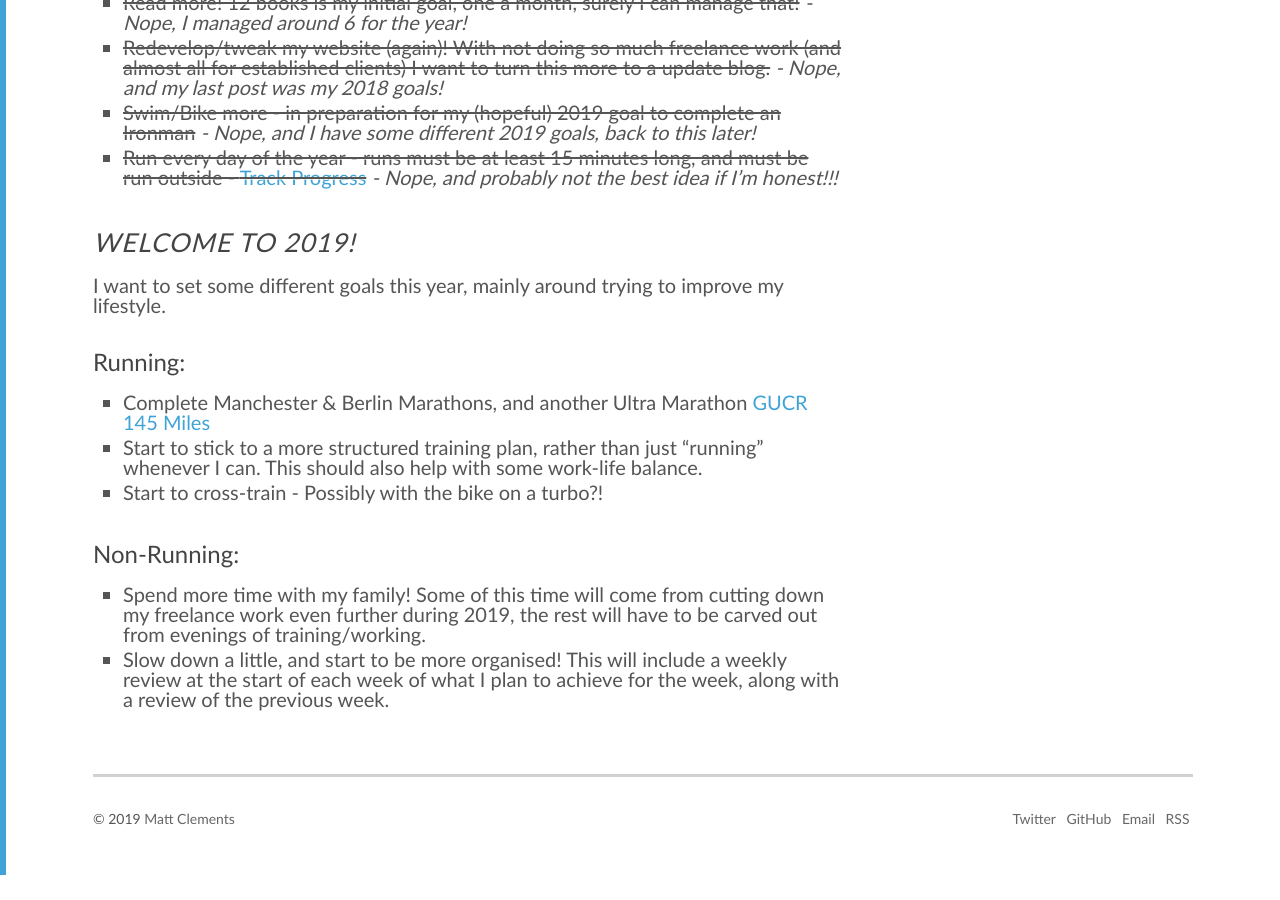
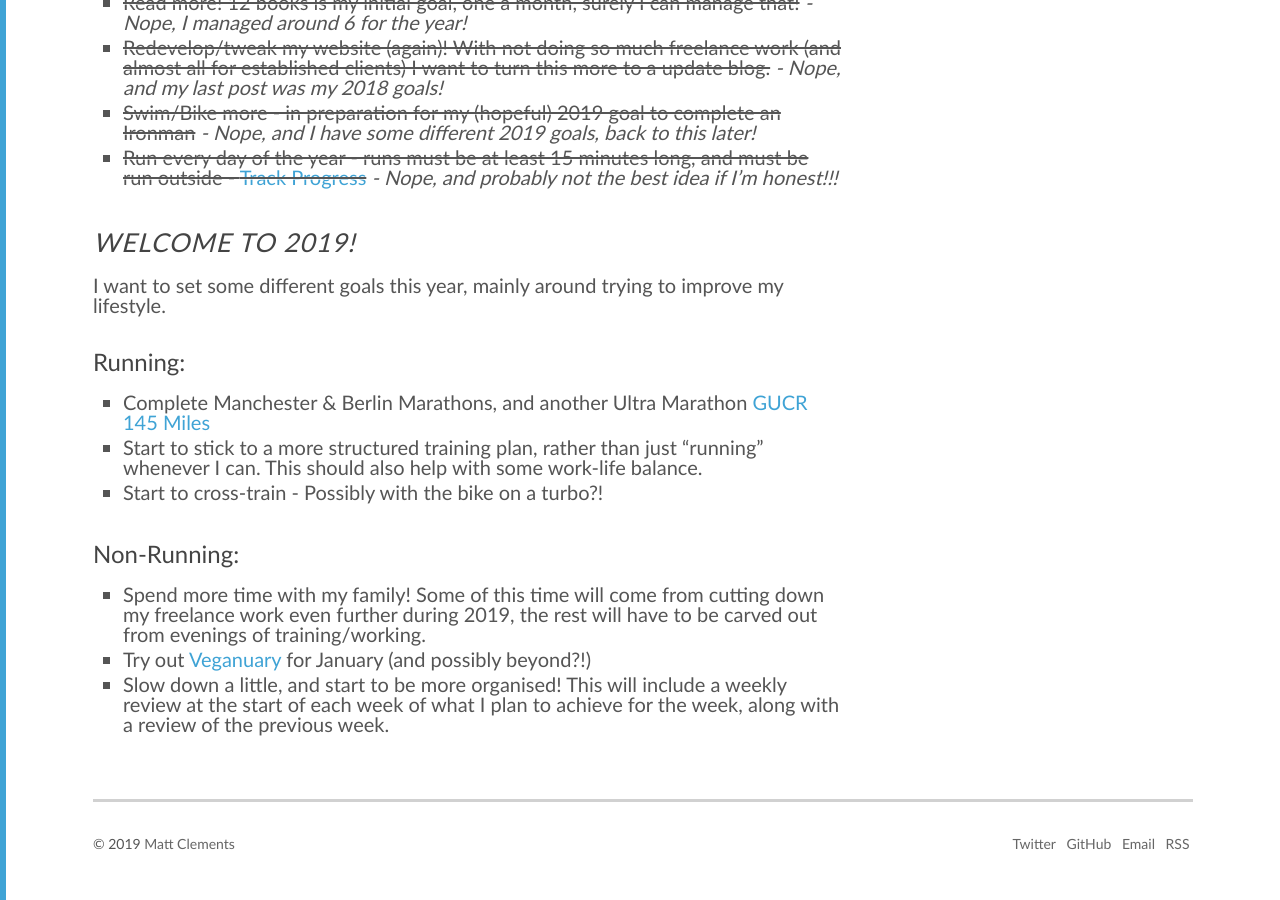
Before and after one commit to mattclements/mattclements.github.io, a Jekyll site: the page built from _posts/2019-01-01-2019-goals.md, in a window 1280 px wide and 900 px high, scrolled down 669 px. Built offline with Jekyll 4.4.1, drawn with Linux system fonts in a browser that asks for light colours; before the commit the page ends 1544 px from its top, so only the background shows below that.

Commit message:
Added Veganuary

```diff
--- a/_posts/2019-01-01-2019-goals.md
+++ b/_posts/2019-01-01-2019-goals.md
@@ -33,4 +33,5 @@ I want to set some different goals this year, mainly around trying to improve my
 #### Non-Running:
 
 * Spend more time with my family! Some of this time will come from cutting down my freelance work even further during 2019, the rest will have to be carved out from evenings of training/working.
+* Try out [Veganuary](https://veganuary.com) for January (and possibly beyond?!)
 * Slow down a little, and start to be more organised! This will include a weekly review at the start of each week of what I plan to achieve for the week, along with a review of the previous week.
```
